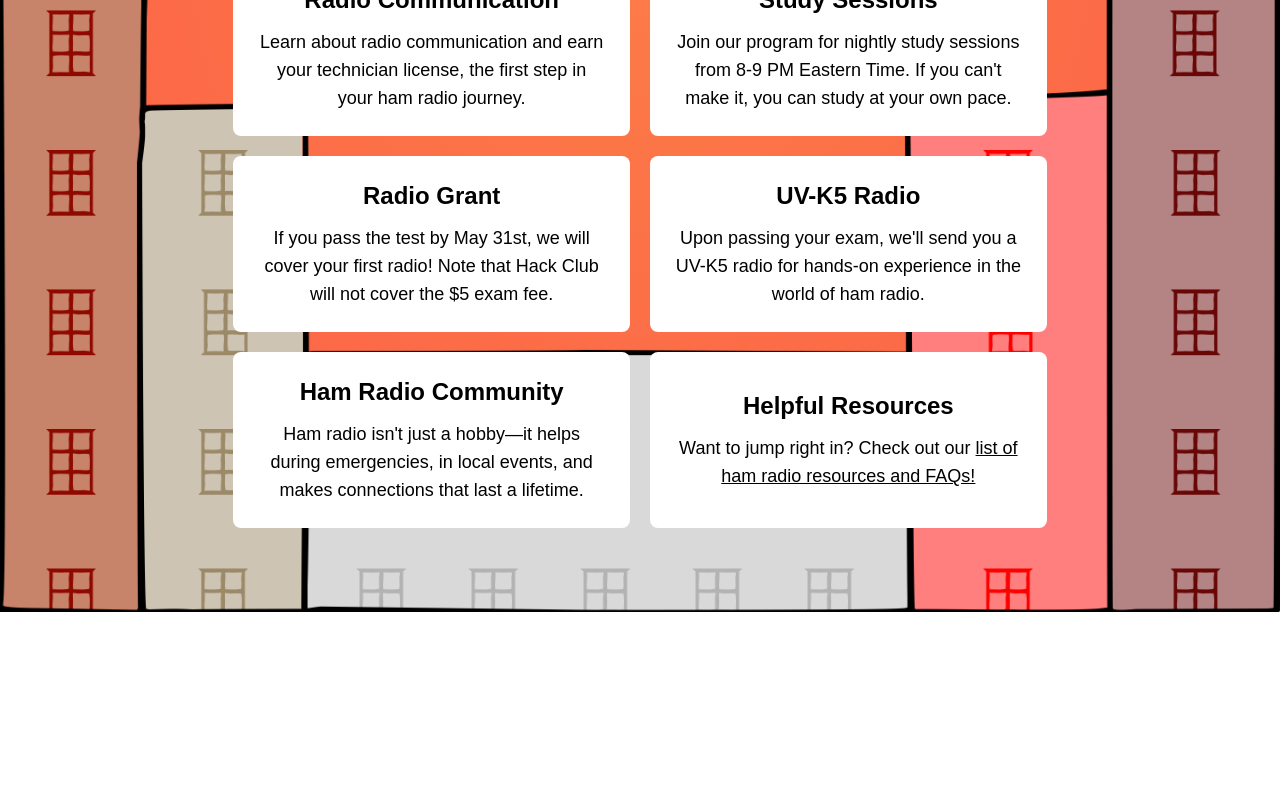
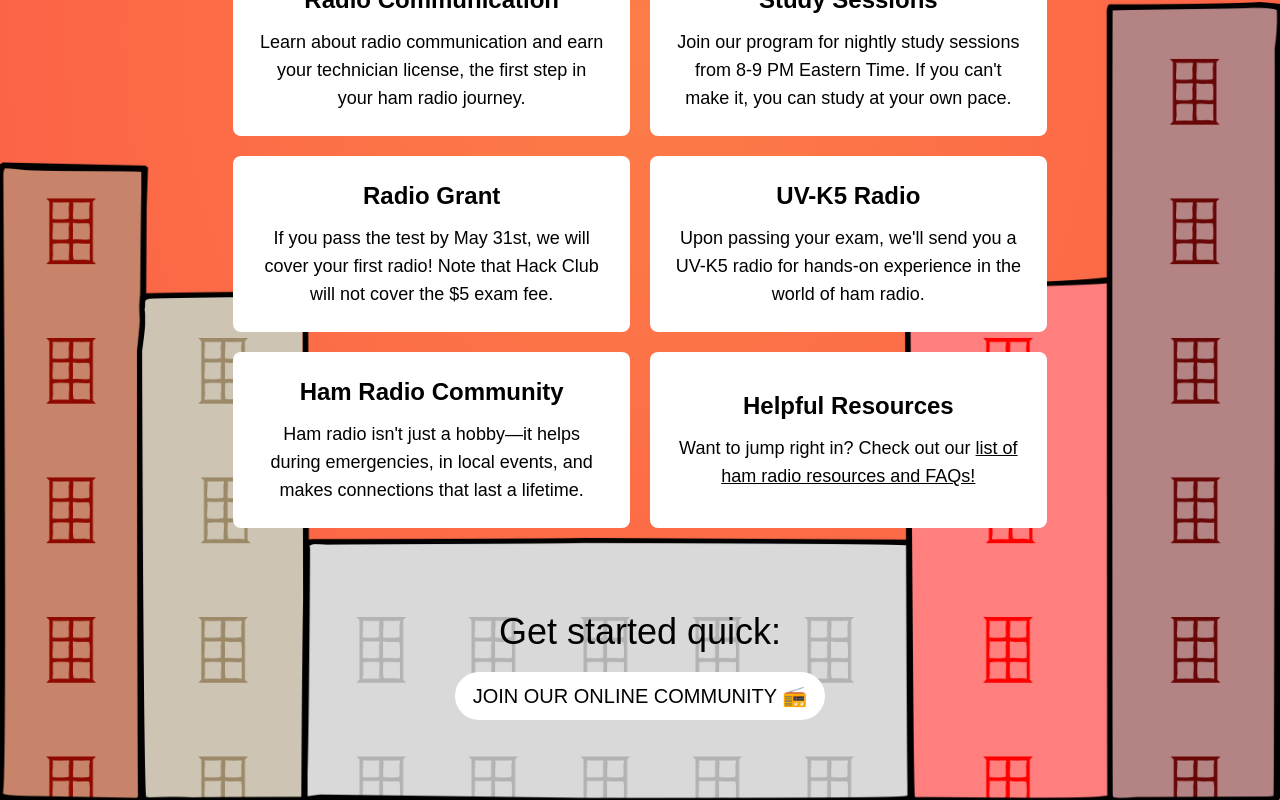
Before and after one commit to hackclub/ham-club, a Next.js app: page / in a window 1280 px wide. Shown: the part 728-1528 px from the top of the page. Before the commit the page ends 1340 px from the top, so only its background shows below. Built offline with nearby package versions, Linux system fonts and the light colour scheme.

Commit message:
Added join Slack button!

```diff
--- a/pages/index.js
+++ b/pages/index.js
@@ -98,6 +98,16 @@ export default function Home() {
             </div>
           </div>
         </section>
+        <div className="flex flex-col items-center text-center pb-20">
+          <h1 className="text-4xl pb-5 text-black bold">Get started quick:</h1>
+          <a
+            href="https://forms.hackclub.com/t/4xrbpF32B8us"
+            target="_blank"
+            className="text-xl uppercase px-4 py-2 rounded-full border-white border-2 text-black bg-white hover:bg-black hover:text-white"
+          >
+            Join our online community 📻
+          </a>
+        </div>
       </main>
     </div>
   );
```
